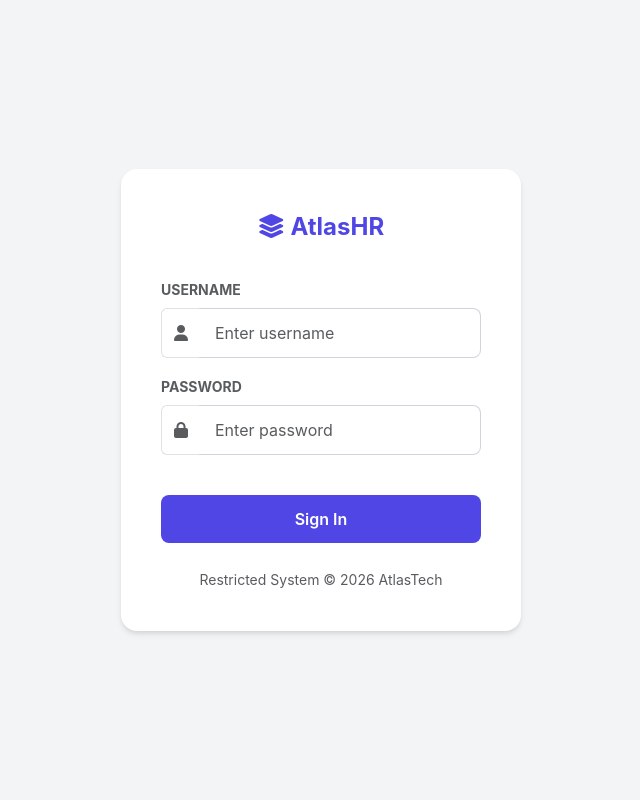
After one commit to Marcelass1/AtlasTech, a PHP site: page /login.php in a window 1280 px wide. The commit adds this page. Shown: the whole page, without its empty margins (319-959 px from the left). Run offline with PHP 8.4, Linux system fonts and the light colour scheme.

Commit message:
Add Login Page for RH Portal

```diff
--- /dev/null
+++ b/src/rh/login.php
@@ -0,0 +1,123 @@
+<?php
+session_start();
+
+// Hardcoded credentials for the prototype
+$VALID_USER = "admin";
+$VALID_PASS = "admin123";
+
+$error = "";
+
+if ($_SERVER["REQUEST_METHOD"] == "POST") {
+    $username = $_POST['username'];
+    $password = $_POST['password'];
+
+    if ($username === $VALID_USER && $password === $VALID_PASS) {
+        $_SESSION['loggedin'] = true;
+        $_SESSION['username'] = $username;
+        header("Location: index.php");
+        exit;
+    } else {
+        $error = "Invalid credentials. Please try again.";
+    }
+}
+?>
+<!DOCTYPE html>
+<html lang="en">
+<head>
+    <meta charset="UTF-8">
+    <title>AtlasHR - Login</title>
+    <link href="https://cdn.jsdelivr.net/npm/bootstrap@5.3.0/dist/css/bootstrap.min.css" rel="stylesheet">
+    <link href="https://cdnjs.cloudflare.com/ajax/libs/font-awesome/6.4.0/css/all.min.css" rel="stylesheet">
+    <style>
+        body {
+            background-color: #F3F4F6;
+            height: 100vh;
+            display: flex;
+            align-items: center;
+            justify-content: center;
+            font-family: 'Inter', sans-serif;
+        }
+        .login-card {
+            background: white;
+            padding: 2.5rem;
+            border-radius: 16px;
+            box-shadow: 0 4px 6px -1px rgba(0, 0, 0, 0.1), 0 2px 4px -1px rgba(0, 0, 0, 0.06);
+            width: 100%;
+            max-width: 400px;
+        }
+        .brand {
+            text-align: center;
+            margin-bottom: 2rem;
+            color: #4F46E5;
+            font-size: 1.5rem;
+            font-weight: 700;
+        }
+        .form-control {
+            padding: 0.75rem 1rem;
+            border-radius: 8px;
+            border: 1px solid #D1D5DB;
+        }
+        .form-control:focus {
+            border-color: #4F46E5;
+            box-shadow: 0 0 0 3px rgba(79, 70, 229, 0.1);
+        }
+        .btn-login {
+            background-color: #4F46E5;
+            color: white;
+            font-weight: 600;
+            padding: 0.75rem;
+            border-radius: 8px;
+            width: 100%;
+            margin-top: 1rem;
+            border: none;
+            transition: background 0.2s;
+        }
+        .btn-login:hover {
+            background-color: #4338CA;
+        }
+        .error-msg {
+            color: #EF4444;
+            font-size: 0.875rem;
+            text-align: center;
+            margin-bottom: 1rem;
+        }
+    </style>
+</head>
+<body>
+
+    <div class="login-card">
+        <div class="brand">
+            <i class="fas fa-layer-group"></i> AtlasHR
+        </div>
+
+        <?php if($error): ?>
+            <div class="error-msg"><?php echo $error; ?></div>
+        <?php endif; ?>
+
+        <form method="POST" action="">
+            <div class="mb-3">
+                <label class="form-label text-muted small fw-bold">USERNAME</label>
+                <div class="input-group">
+                    <span class="input-group-text bg-white border-end-0"><i class="fas fa-user text-muted"></i></span>
+                    <input type="text" name="username" class="form-control border-start-0" placeholder="Enter username" required>
+                </div>
+            </div>
+
+            <div class="mb-4">
+                <label class="form-label text-muted small fw-bold">PASSWORD</label>
+                <div class="input-group">
+                    <span class="input-group-text bg-white border-end-0"><i class="fas fa-lock text-muted"></i></span>
+                    <input type="password" name="password" class="form-control border-start-0" placeholder="Enter password" required>
+                </div>
+            </div>
+
+            <button type="submit" class="btn-login">Sign In</button>
+
+            <div class="text-center mt-4">
+                <small class="text-muted">Restricted System &copy; 2026 AtlasTech</small>
+            </div>
+        </form>
+    </div>
+
+</body>
+</html>
```
Also changed, not shown: src/rh/index.php (+14 -4 lines), src/rh/logout.php (added, +7 -0 lines), 1 other file.
